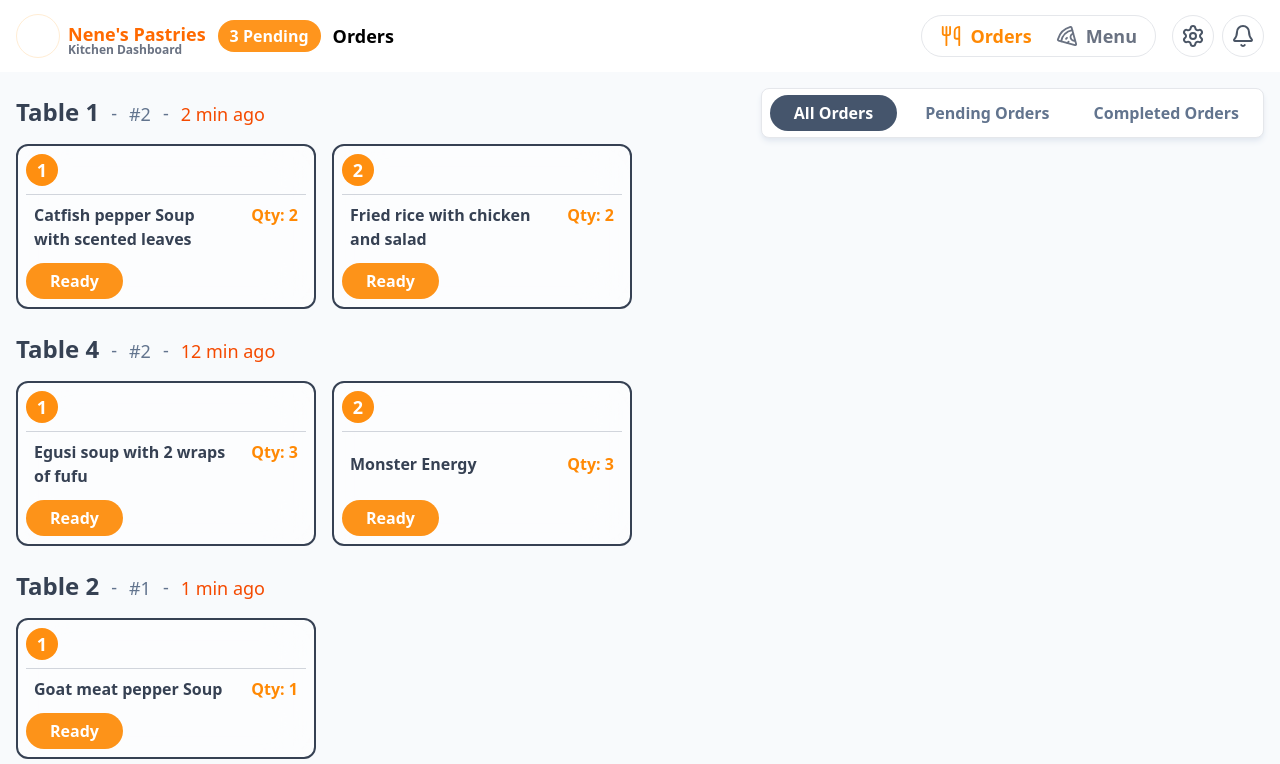
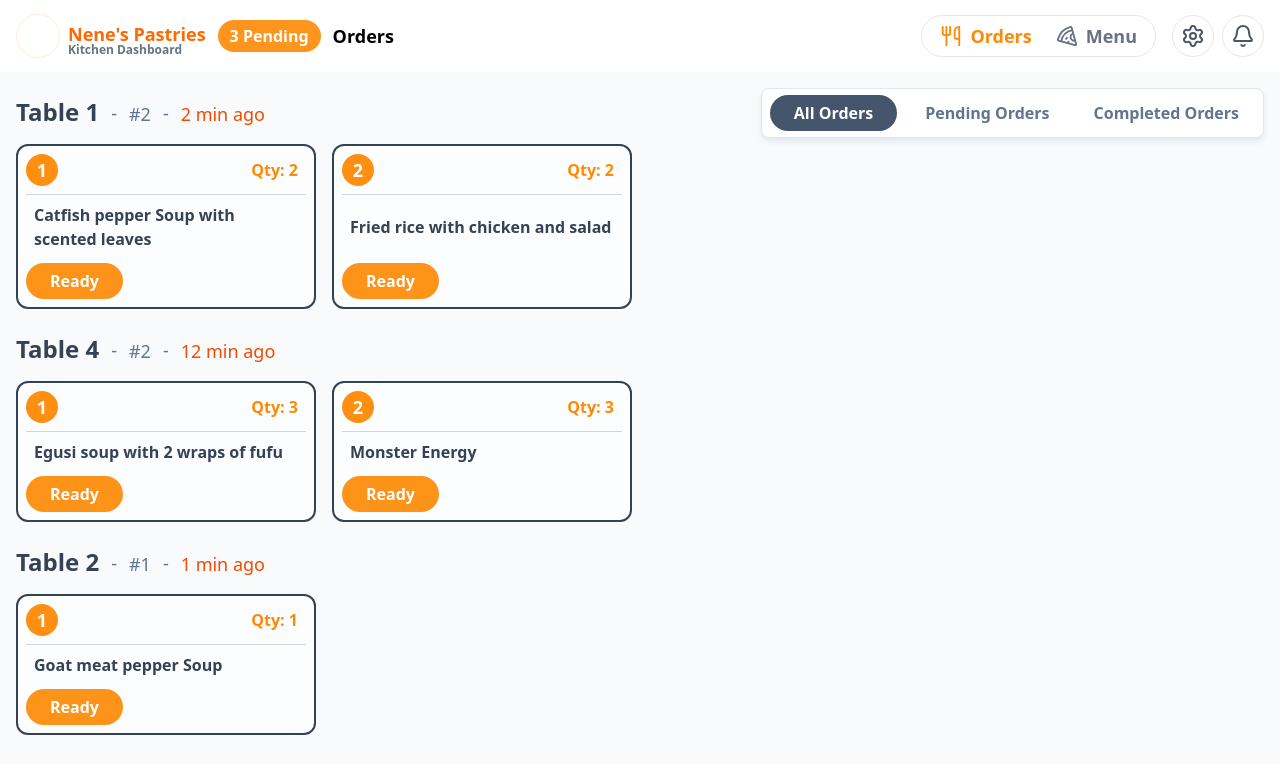
Before and after one commit to munachi821/Table-tap, a Next.js app: page /kitchen in a window 1280 px wide. Shown: the top 764 px of the page. Built offline with nearby package versions, Linux system fonts and the light colour scheme.

Commit message:
some UI changes

```diff
--- a/components/kitchen/order.tsx
+++ b/components/kitchen/order.tsx
@@ -156,16 +156,15 @@ const Order = () => {
                     <div className="size-8 flex items-center justify-center text-white bg-orange-400/95 text-lg font-bold rounded-full">
                       {items.itemIndex}
                     </div>
+
+                    <p className="text-orange-400 shrink-0 font-semibold mr-2">
+                      Qty: {items.quantity}
+                    </p>
                   </header>
 
                   <div className="px-2">
-                    <div className="font-semibold flex justify-between">
-                      <div className="text-gray-700 w-50">
-                        <p>{items.name}</p>
-                      </div>
-                      <p className="text-orange-400 shrink-0">
-                        Qty: {items.quantity}
-                      </p>
+                    <div className="text-gray-700 font-semibold">
+                      <p>{items.name}</p>
                     </div>
                   </div>
 
```
